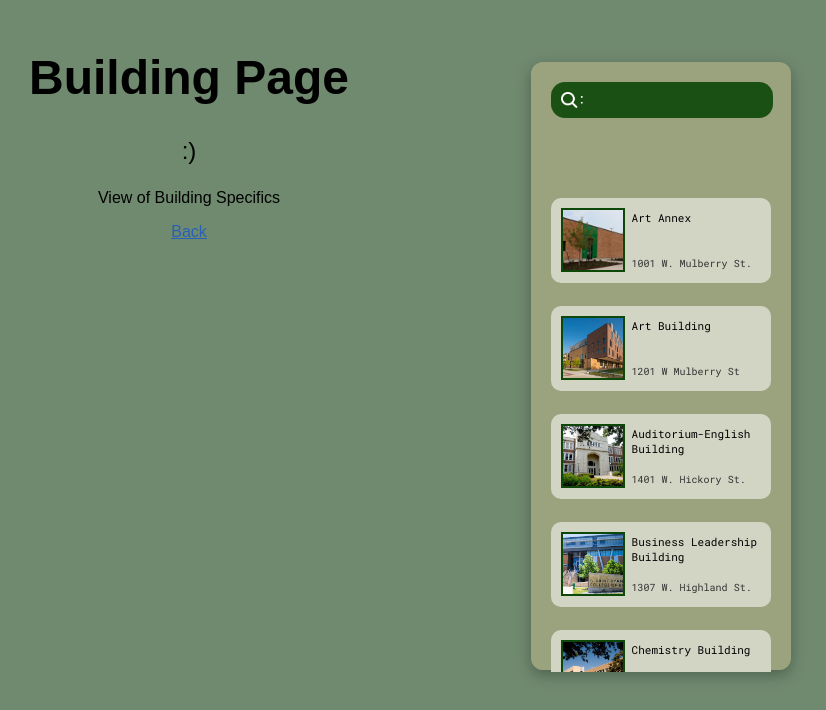
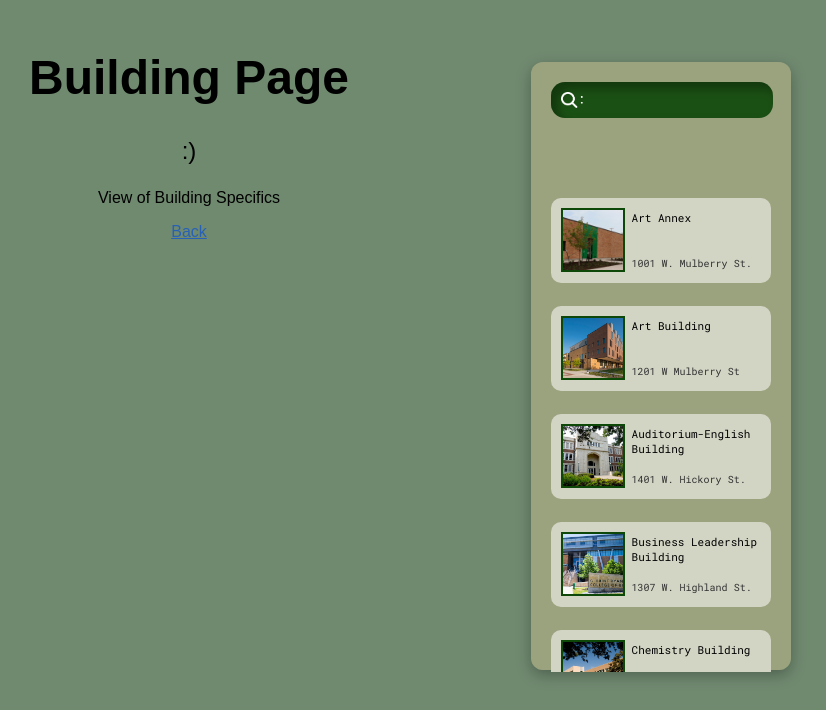
Before and after one commit to Rowen-Salazar/The-Click, a Django app: page /buildingview/ in a window 1280 px wide. Shown: the part 90-800 px from the top of the page, without its empty margins (451-1277 px from the left). Run offline with Django 5.2, Linux system fonts and the light colour scheme; some web fonts are replaced.

Commit message:
Sidebar Search Box Shadow
- Added inner shadow to the sidebar searchbox

```diff
--- a/djangotutorial/directory/templates/buildingsidebar.html
+++ b/djangotutorial/directory/templates/buildingsidebar.html
@@ -34,6 +34,7 @@
         border: none;
         outline: none;
         background: rgb(14 72 9 / 0.9);
+        box-shadow: 6px 6px 10px 1px rgba(0, 0, 0, 0.3) inset;
         color: white;
         font-display: swap;
         font-family: "Roboto Mono", serif;
```
